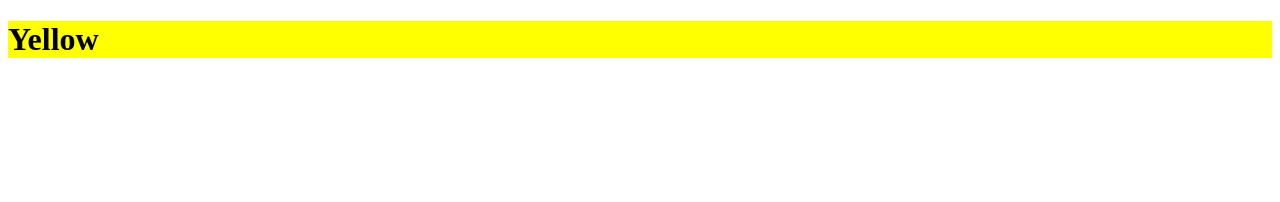
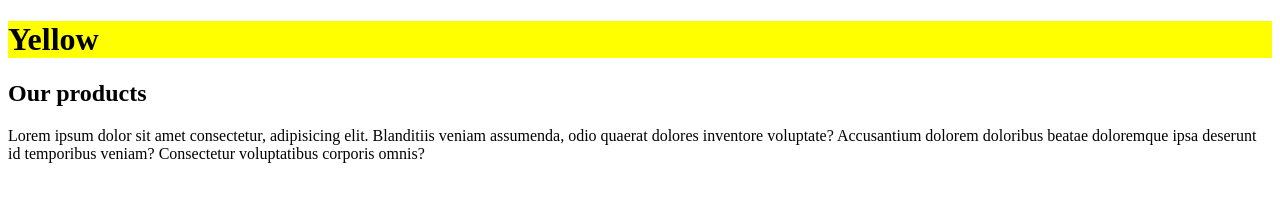
Before and after one commit to isroil147/onlineshop, a plain HTML site: page index.html in a window 1280 px wide. Drawn offline with Linux system fonts and the light colour scheme.

Commit message:
added index.html

```diff
--- a/index.html
+++ b/index.html
@@ -1,14 +1,25 @@
 <!DOCTYPE html>
 <html lang="en">
+
 <head>
     <meta charset="UTF-8">
     <meta name="viewport" content="width=device-width, initial-scale=1.0">
     <title>GIT | Hub</title>
     <link rel="stylesheet" href="./main.css">
 </head>
+
 <body>
-<header>
-    <h1>Yellow</h1>
-</header>
+    <header>
+        <h1>Yellow</h1>
+    </header>
+    <main>
+        <div class="container">
+            <h2>Our products</h2>
+            <p>
+                Lorem ipsum dolor sit amet consectetur, adipisicing elit. Blanditiis veniam assumenda, odio quaerat dolores inventore voluptate? Accusantium dolorem doloribus beatae doloremque ipsa deserunt id temporibus veniam? Consectetur voluptatibus corporis omnis?
+            </p>
+        </div>
+    </main>
 </body>
+
 </html>
```
